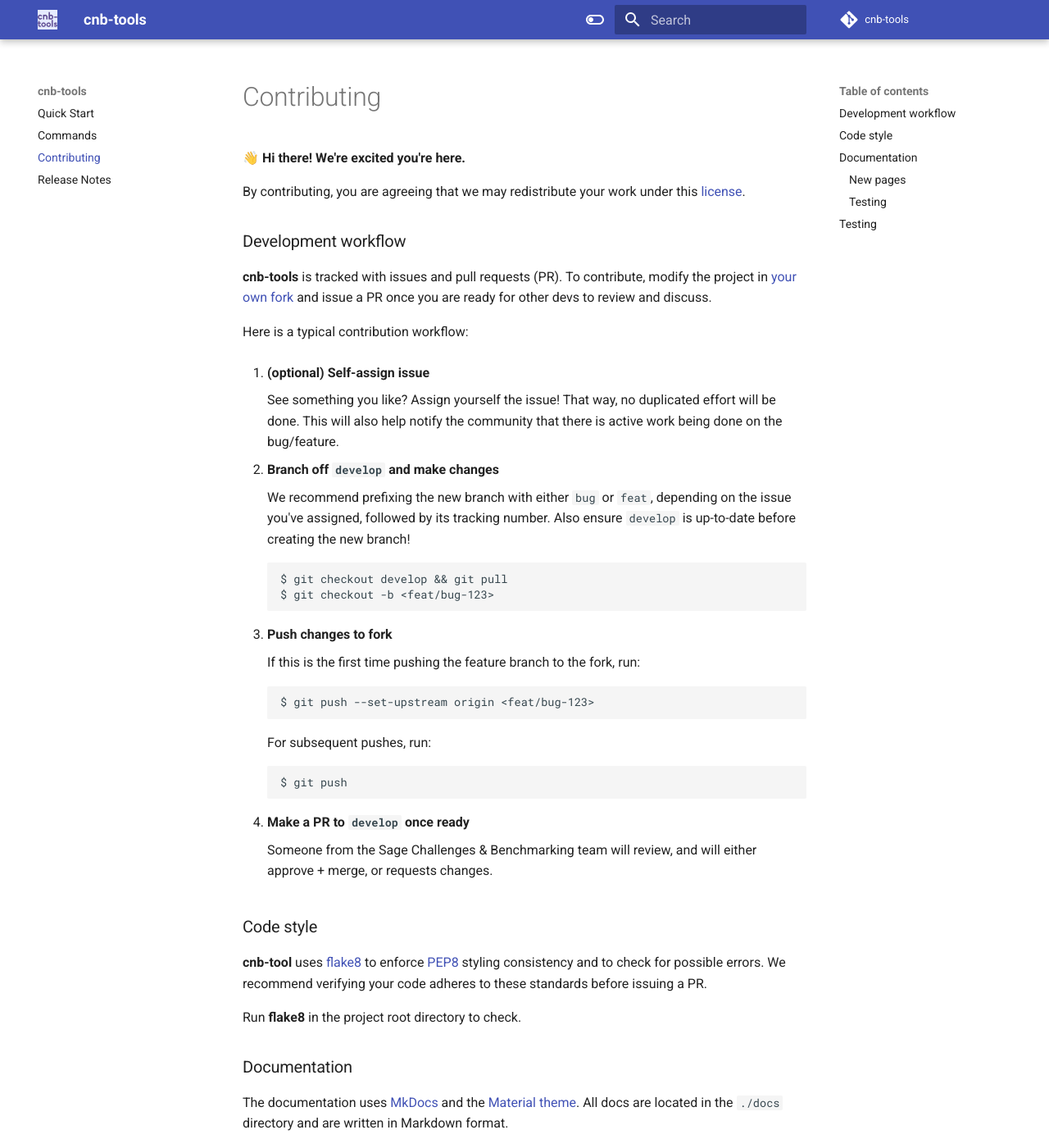
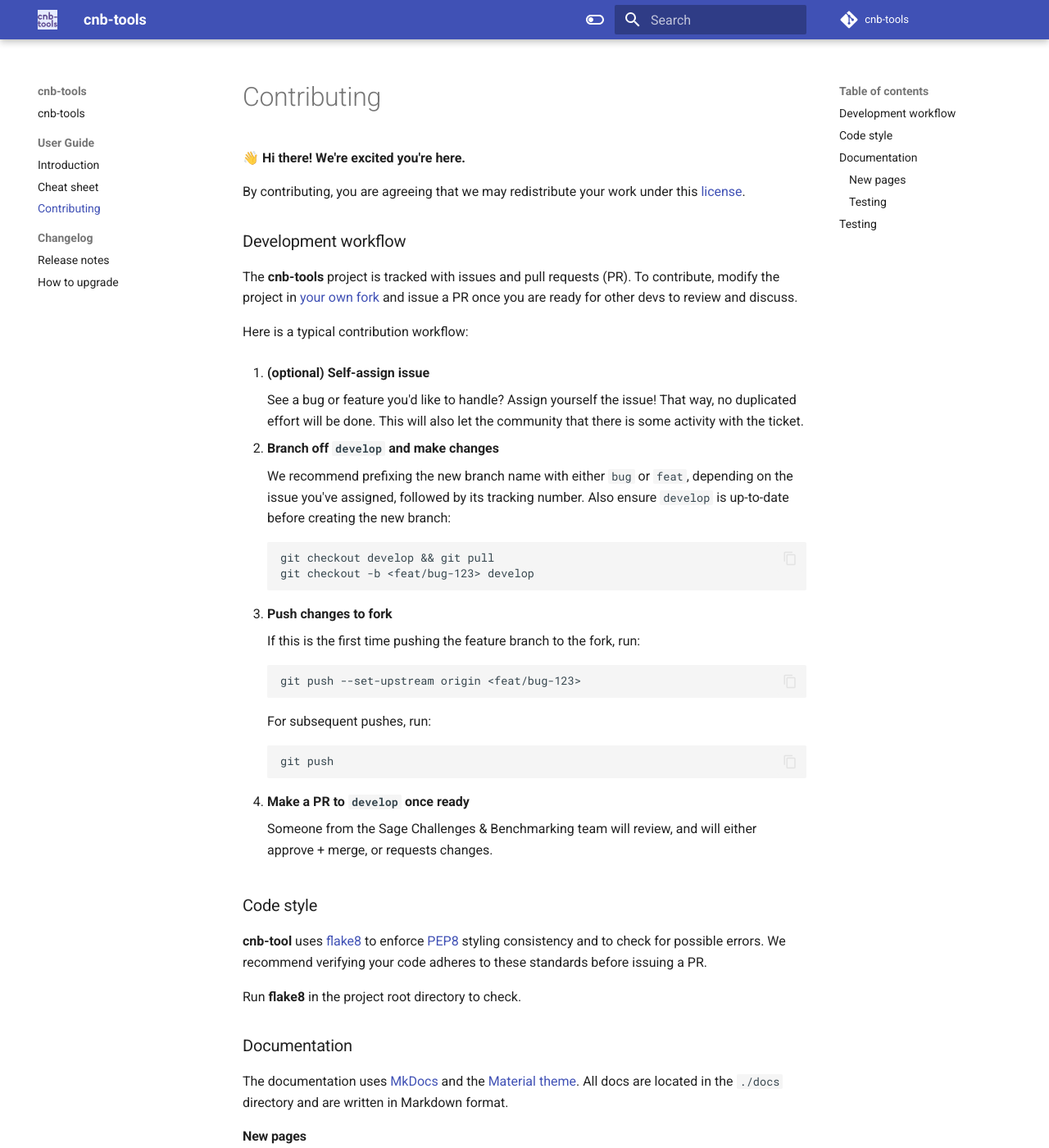
Before and after one commit to Sage-Bionetworks-Challenges/cnb-tools, an MkDocs documentation site: the page built from docs/user-guide/contributing.md, in a window 1280 px wide and 1400 px high. Shown: the whole window at 82% size. Built offline with MkDocs 1.6.1 and Material for MkDocs 9.7.7, drawn with Linux system fonts in a browser that asks for light colours; comment, search, counter and statistics services are not loaded; some of the changed text lies outside the part shown.

Commit message:
add doc features; update nav

````diff
--- a/docs/contributing.md
+++ b/docs/user-guide/contributing.md
@@ -5,28 +5,29 @@
 
 ### Development workflow
 
-**cnb-tools** is tracked with issues and pull requests (PR). To
-contribute, modify the project in [your own fork] and issue a PR once
-you are ready for other devs to review and discuss.
+The **cnb-tools** project is tracked with issues and pull requests
+(PR). To contribute, modify the project in [your own fork] and issue
+a PR once you are ready for other devs to review and discuss.
 
 Here is a typical contribution workflow:
 
 1. **(optional) Self-assign issue**
 
-    See something you like? Assign yourself the issue!  That way, no
-    duplicated effort will be done.  This will also help notify the
-    community that there is active work being done on the bug/feature.
+    See a bug or feature you'd like to handle? Assign yourself the
+    issue!  That way, no duplicated effort will be done.  This will
+    also let the community that there is some activity with the
+    ticket.
 
 2. **Branch off `develop` and make changes**
 
-    We recommend prefixing the new branch with either `bug` or `feat`,
-    depending on the issue you've assigned, followed by its tracking
-    number. Also ensure `develop` is up-to-date before creating the
-    new branch!
+    We recommend prefixing the new branch name with either `bug` or
+    `feat`, depending on the issue you've assigned, followed by its
+    tracking number. Also ensure `develop` is up-to-date before creating
+    the new branch:
 
     ```
-    $ git checkout develop && git pull
-    $ git checkout -b <feat/bug-123>
+    git checkout develop && git pull
+    git checkout -b <feat/bug-123> develop
     ```
 
 3. **Push changes to fork**
@@ -35,13 +36,13 @@
     run:
 
     ```
-    $ git push --set-upstream origin <feat/bug-123>
+    git push --set-upstream origin <feat/bug-123>
     ```
 
     For subsequent pushes, run:
 
     ```
-    $ git push
+    git push
     ```
 
 4. **Make a PR to `develop` once ready**
@@ -73,7 +74,7 @@
 auto-reload with any changes:
 
 ```
-$ mkdocs serve
+mkdocs serve
 ```
 
 This will serve the documentation on `http://127.0.0.1:8000`.
--- a/mkdocs.yml
+++ b/mkdocs.yml
@@ -1,13 +1,26 @@
+# Project
 site_name: cnb-tools
+site_author: Verena Chung
+site_description: >-
+  Convenience tools/functions for challenges and benchmarking
+  on Synapse.org
+
+# Repository
 repo_url: https://github.com/Sage-Bionetworks-Challenges/cnb-tools
 repo_name: cnb-tools
+
+# Navigation
 nav:
-  - Quick Start: index.md
-  - Commands: commands.md
-  - Contributing: contributing.md
-  - Release Notes: release-notes.md
+  - cnb-tools: index.md
+  - User Guide:
+    - Introduction: user-guide/introduction.md
+    - Cheat sheet: user-guide/cheat-sheet.md
+    - Contributing: user-guide/contributing.md
+  - Changelog:
+    - changelog/release-notes.md
+    - How to upgrade: changelog/upgrade.md
 
-
+# Theme configuration
 theme:
   name: material
   palette:
@@ -28,8 +41,29 @@
       note: octicons/tag-16
       info: octicons/info-16
   logo: assets/favicon.png
+  features:
+    - content.code.copy
+    - navigation.footer
+    - navigation.sections
+    - search.highlight
+    - search.share
+    - search.suggest
+    - toc.follow
+
+extra:
+  social:
+    - icon: fontawesome/brands/github
+      link: https://github.com/Sage-Bionetworks-Challenges
+    - icon: fontawesome/brands/docker
+      link: https://hub.docker.com/u/sagebionetworks
+    - icon: fontawesome/brands/python
+      link: https://pypi.org/search/?q=sagebionetworks
+    - icon: octicons/home-16
+      link: https://sagebionetworks.org/challenges-benchmarking/
 
 markdown_extensions:
   - admonition
   - pymdownx.details
   - pymdownx.superfences
+  - toc:
+      permalink: true
````
Also changed, not shown: docs/changelog/release-notes.md (renamed from docs/release-notes.md, +1 -0 lines), docs/changelog/upgrade.md (added, +11 -0 lines), docs/commands.md (deleted, +0 -1 lines), docs/user-guide/cheat-sheet.md (added, +1 -0 lines), docs/user-guide/introduction.md (added, +1 -0 lines).
